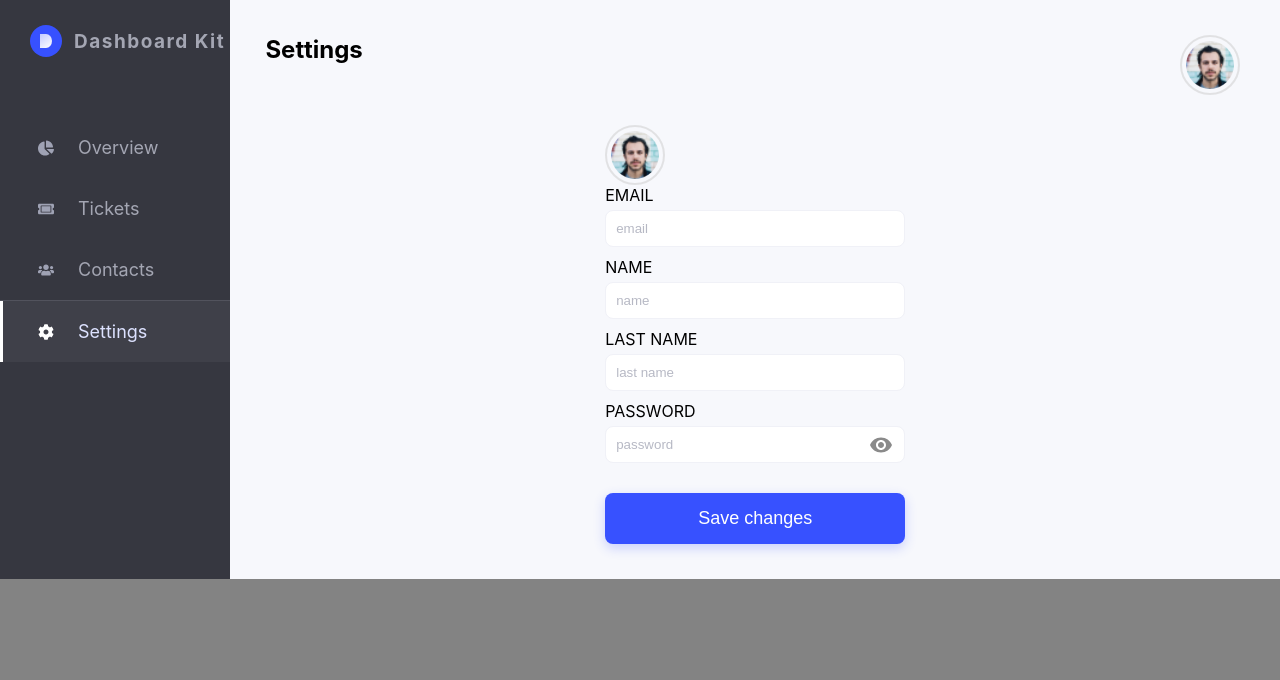
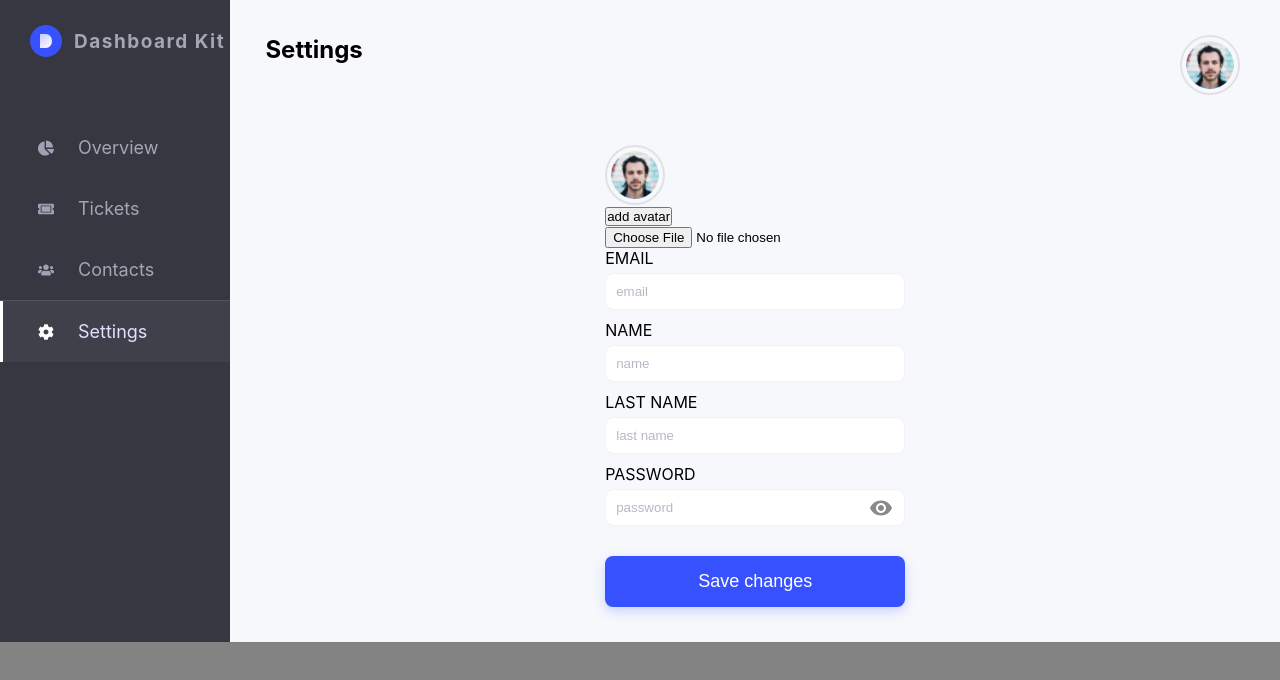
Before and after one commit to Yurii04UA/admin-panel, a React (Create React App) app: page /admin/settings in a window 1280 px wide. Shown: the top 680 px of the page. Built offline with nearby package versions, Linux system fonts and the light colour scheme.

Commit message:
feat: added behavior add avatar

```diff
--- a/src/Pages/Settings/components/Form/Form.module.scss
+++ b/src/Pages/Settings/components/Form/Form.module.scss
@@ -3,6 +3,12 @@
    margin-top: 30px;
    max-width: 300px;
    width: 100%;
+
+   .avatar{
+
+      input {
+      }
+   }
 }
 
 
--- a/src/Pages/Settings/components/Form/Form.tsx
+++ b/src/Pages/Settings/components/Form/Form.tsx
@@ -46,8 +46,21 @@ export const Form = () => {
     }
   };
 
+  const [image,setImage] = useState<File| null | undefined >(null);
+  const [url,setUrl] = useState<string | ArrayBuffer | null>(null);
+  const filerReader = new FileReader();
+  filerReader.onloadend = () => {
+    setUrl(filerReader.result);
+  };
+
+  const loadHandler = (e: React.ChangeEvent<HTMLInputElement>) => {
+    const file = e.target.files?.item(0);
+    setImage(file);
+    filerReader.readAsDataURL(file as Blob);
+  };
   return (
     <>
+    <img src={url as string} alt="" />
       {isChange ? (
         <div className={s.modal}>
           <div className={s.result}>
@@ -59,6 +72,15 @@ export const Form = () => {
       ) : null}
       <form className={s.form} onSubmit={submitHandler}>
         <Avatar />
+        <div className={s.avatar}>
+
+          <button onClick={(event) =>{
+            event.preventDefault();
+          }}>add avatar</button>
+
+          <input type= 'file' onChange={loadHandler}/>
+        </div>
+
         <Input
           label="email"
           placeholder="email"
--- a/tsconfig.json
+++ b/tsconfig.json
@@ -1,6 +1,6 @@
 {
   "compilerOptions": {
-    "target": "es5",
+    "target": "ES6",
     "lib": [
       "dom",
       "dom.iterable",
```
